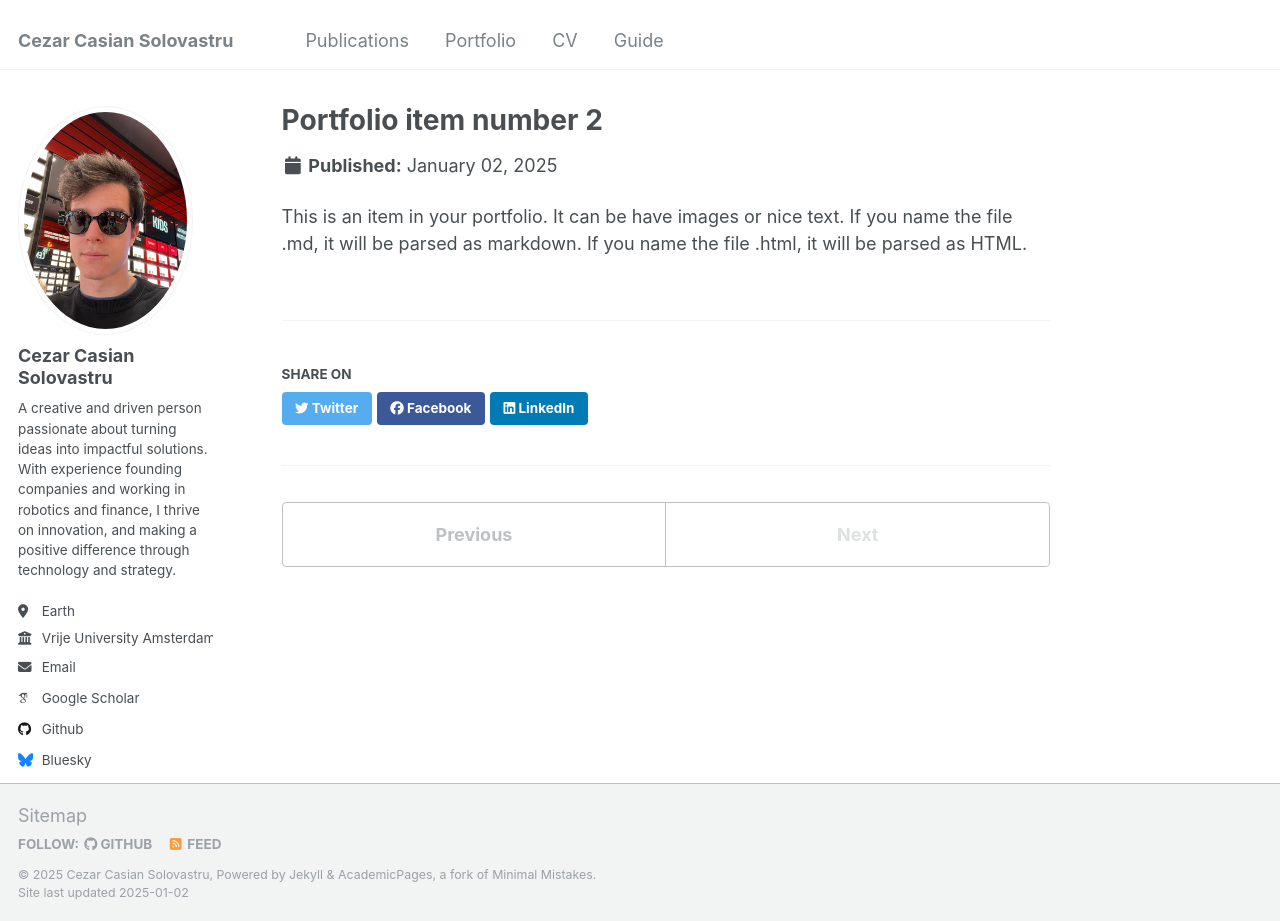
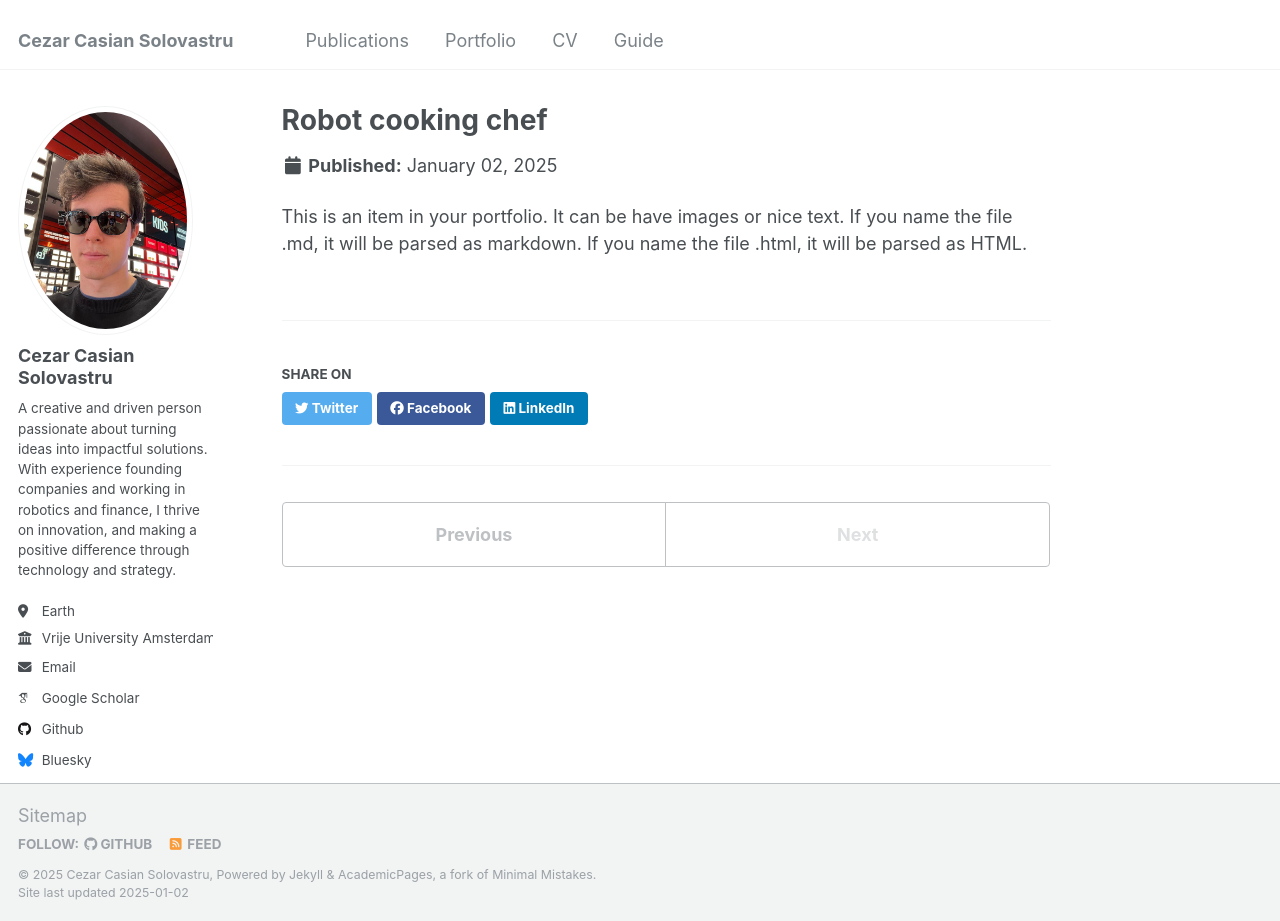
Before and after one commit to cezarsolo1/cezarsolo1.github.io, a Jekyll site: the page built from _portfolio/portfolio-2.html, in a window 1280 px wide and 921 px high. Built offline with Jekyll 4.4.1, drawn with Linux system fonts in a browser that asks for light colours; some web fonts are replaced.

Commit message:
Update portfolio-2.html

```diff
--- a/_portfolio/portfolio-2.html
+++ b/_portfolio/portfolio-2.html
@@ -1,5 +1,5 @@
 ---
-title: "Portfolio item number 2"
+title: "Robot cooking chef"
 excerpt: "Short description of portfolio item number 2 <br/><img src='/images/500x300.png'>"
 collection: portfolio
 ---
```
